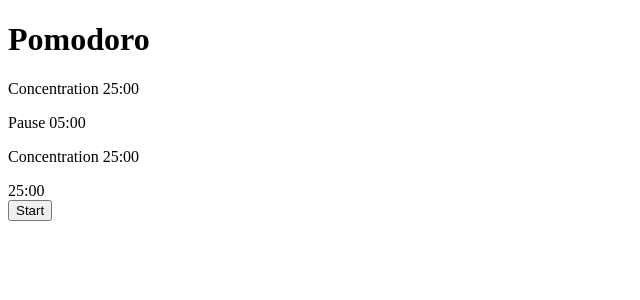
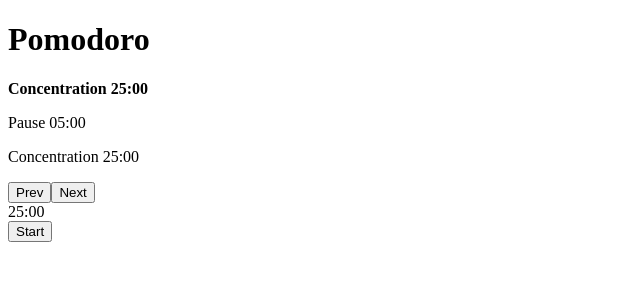
Before and after one commit to ScrimaliAnthony/PomodoroWeb, a React (Vite) app in the folder frontend/: page / in a window 1280 px wide. Shown: the top 300 px of the page, without its empty margins (0-640 px from the left). Built offline with nearby package versions, Linux system fonts and the light colour scheme.

Commit message:
[feat] POM-008-sequence : Ajout des boutons next et prev pour naviguer dans la liste des timers

```diff
--- a/frontend/src/App.jsx
+++ b/frontend/src/App.jsx
@@ -1,6 +1,7 @@
 import Timer from "./components/timer/Timer";
 import StartPauseTimer from "./components/start-pause-timer/StartPauseTimer";
 import UpdateTimer from "./components/Update-timer/UpdateTimer";
+import TimerNavigator from "./components/timer-navigator/TimerNavigator";
 import { toTotalSeconds } from "./utils/formatTime";
 
 import { useEffect, useState } from "react";
@@ -25,7 +26,9 @@
   return (
     <>
       <h1>Pomodoro</h1>
-      <ListTimers timers={timers} />
+      <ListTimers timers={timers} currentIndex={currentIndex} />
+      <TimerNavigator isNext={false} setCurrentIndex={setCurrentIndex} maxIndex={timers.length - 1}/>
+      <TimerNavigator isNext={true}  setCurrentIndex={setCurrentIndex} maxIndex={timers.length - 1} />
       <Timer selectedTime={selectedTime} isStart={isStart}/>
       <StartPauseTimer isStart={isStart} setIsStart={setIsStart} />
       {/* <UpdateTimer setMinutes={setMinutes} setSeconds={setSeconds} /> */}
--- a/frontend/src/components/list-timers/ListTimers.jsx
+++ b/frontend/src/components/list-timers/ListTimers.jsx
@@ -1,10 +1,10 @@
 import { displayFormat } from "../../utils/formatTime"
 
-export default function ListTimers({ timers }) {
+export default function ListTimers({ timers, currentIndex }) {
     return <>
             {timers.map(timer => (
                 <div key={timer.id}>
-                    <p>{timer.label} {displayFormat(timer.minutes, timer.seconds)}</p>
+                    <p style={currentIndex === timer.id ? { fontWeight: "bold" } : {}}>{timer.label} {displayFormat(timer.minutes, timer.seconds)}</p>
                 </div>
             ))}
         </>
--- /dev/null
+++ b/frontend/src/components/timer-navigator/TimerNavigator.jsx
@@ -0,0 +1,17 @@
+export default function TimerNavigator({ isNext, setCurrentIndex, maxIndex }) {
+
+    const changeTimer = () => {
+        if (isNext) {
+            return setCurrentIndex(prev =>
+                maxIndex === prev ? prev : prev + 1
+            );
+        } else {
+            return setCurrentIndex(prev =>
+                prev === 0 ? prev : prev - 1);
+        }
+    }
+
+    return <>
+        <button onClick={changeTimer}>{isNext ? "Next" : "Prev"}</button>
+    </>
+}
```
